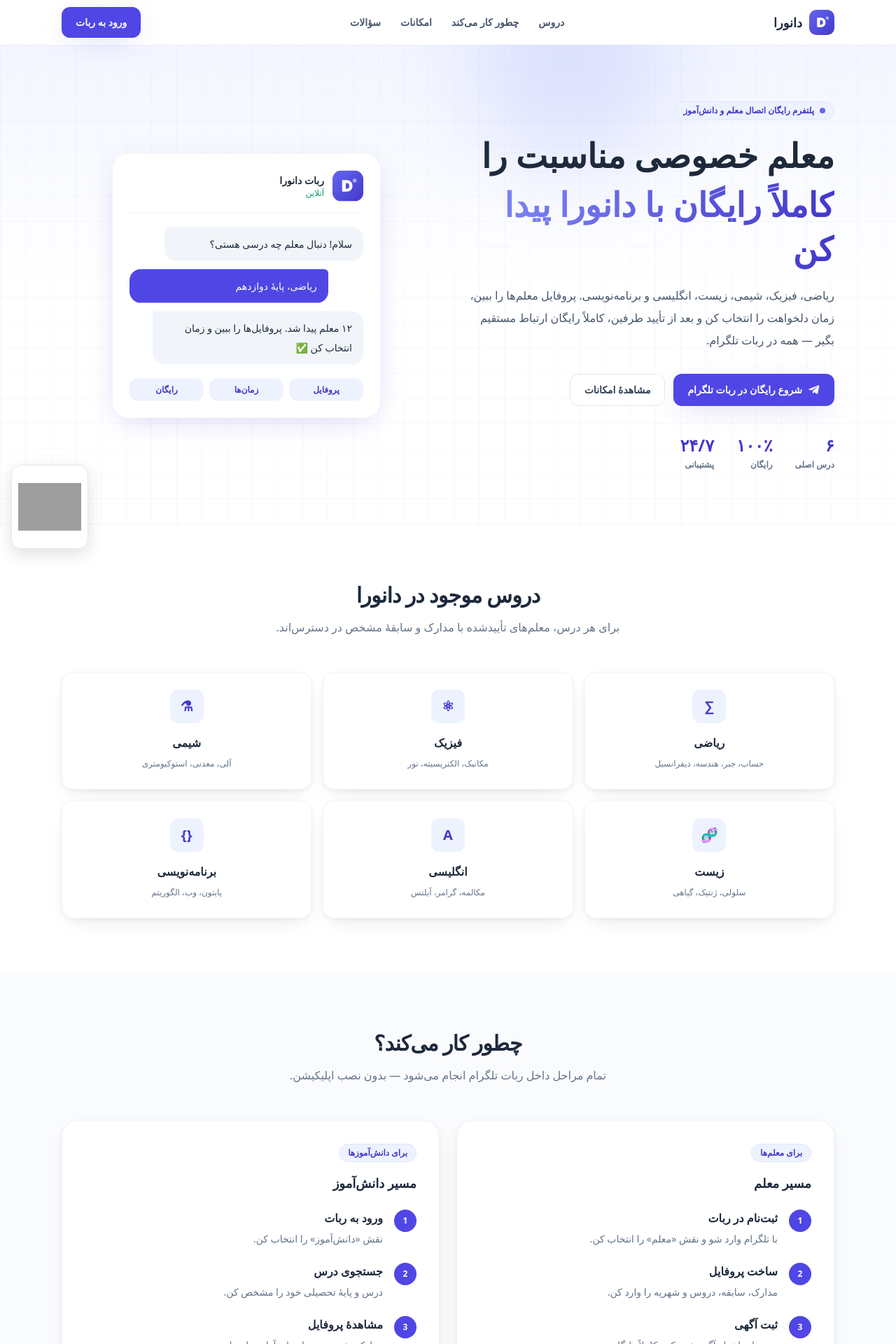
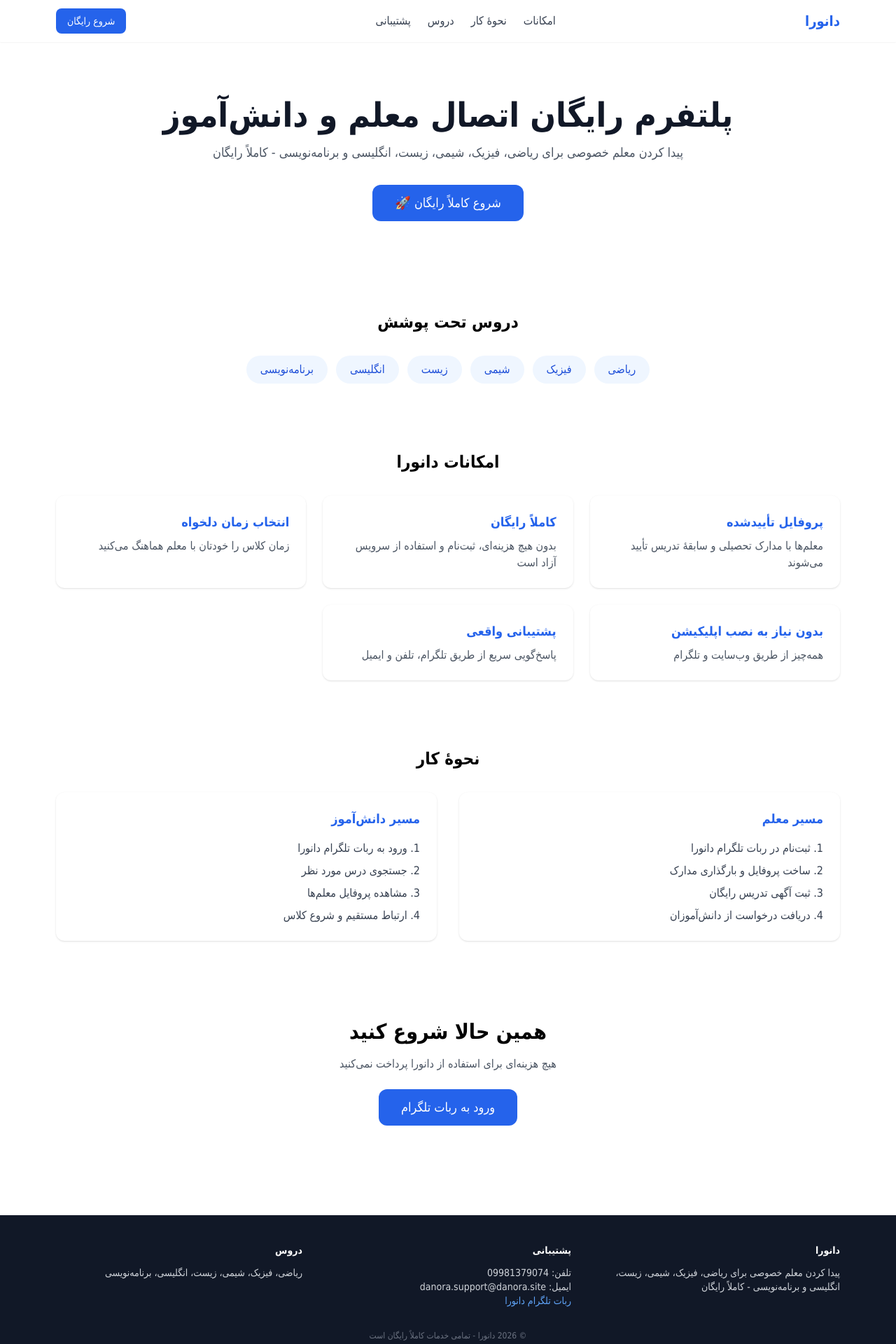
Before and after one commit to 0NatureBoy0/danora-site, a Next.js app: page / in a window 1280 px wide. Shown: the top 1920 px of the page at 70% size. Built offline with nearby package versions, Linux system fonts and the light colour scheme; grey boxes are pictures that could not be loaded; a small style sheet from the web is missing.

Commit message:
نسخه جدید: حذف پلن‌ها و اینماد، رایگان کامل

```diff
--- a/app/globals.css
+++ b/app/globals.css
@@ -1,45 +1,11 @@
-@import url("https://cdn.jsdelivr.net/npm/vazirmatn@33.0.3/Vazirmatn-font-face.css");
-
 @tailwind base;
 @tailwind components;
 @tailwind utilities;
 
-@layer base {
-  html { scroll-behavior: smooth; -webkit-text-size-adjust: 100%; }
-  body {
-    @apply bg-white text-slate-800 antialiased;
-    font-feature-settings: "ss01", "ss02";
-  }
-  ::selection { @apply bg-brand-200 text-brand-900; }
+html {
+  direction: rtl;
 }
 
-@layer components {
-  .container-page { @apply mx-auto w-full max-w-6xl px-4 sm:px-6; }
-
-  .btn {
-    @apply inline-flex items-center justify-center gap-2 rounded-xl px-5 py-3
-           text-sm font-bold transition active:scale-[.98]
-           focus:outline-none focus-visible:ring-4 focus-visible:ring-brand-200;
-  }
-  .btn-primary { @apply btn bg-brand-600 text-white shadow-soft hover:bg-brand-700; }
-  .btn-ghost   { @apply btn border border-slate-200 bg-white text-slate-700 hover:bg-slate-50; }
-
-  .badge {
-    @apply inline-flex items-center gap-2 rounded-full border border-brand-100
-           bg-brand-50 px-3 py-1 text-xs font-bold text-brand-700;
-  }
-  .card {
-    @apply rounded-2xl border border-slate-100 bg-white p-6 shadow-card
-           transition hover:-translate-y-1 hover:border-brand-200;
-  }
-  .section       { @apply py-16 sm:py-20; }
-  .section-title { @apply text-2xl font-black tracking-tight sm:text-3xl; }
-  .section-sub   { @apply mt-3 text-slate-500 leading-8; }
+body {
+  font-family: "Vazirmatn", Tahoma, sans-serif;
 }
-
-.grid-bg {
-  background-image:
-    linear-gradient(to right,  rgba(99,102,241,.07) 1px, transparent 1px),
-    linear-gradient(to bottom, rgba(99,102,241,.07) 1px, transparent 1px);
-  background-size: 36px 36px;
-}
--- a/app/layout.tsx
+++ b/app/layout.tsx
@@ -1,38 +1,25 @@
-import EnamadBadge from "./EnamadBadge";
-import type { Metadata, Viewport } from "next";
+import type { Metadata } from "next";
 import "./globals.css";
-import { site } from "../lib/site";
+import Header from "@/components/Header";
+import Footer from "@/components/Footer";
+import { siteConfig } from "@/lib/site";
 
 export const metadata: Metadata = {
-  metadataBase: new URL(site.url),
-  title: {
-    default: `${site.name} | پیدا کردن معلم خصوصی`,
-    template: `%s | ${site.name}`,
-  },
-  description:
-    "دانورا پلتفرم اتصال معلم و دانش‌آموز است. معلم خصوصی ریاضی، فیزیک، شیمی، زیست، انگلیسی و برنامه‌نویسی را در ربات تلگرام دانورا پیدا کنید.",
-  keywords: ["معلم خصوصی", "تدریس خصوصی", "ریاضی", "فیزیک", "شیمی", "زیست", "انگلیسی", "برنامه‌نویسی", "دانورا"],
-  openGraph: {
-    type: "website",
-    locale: "fa_IR",
-    url: site.url,
-    siteName: site.name,
-    title: `${site.name} | پیدا کردن معلم خصوصی`,
-    description: "معلم خصوصی مناسبت را با دانورا پیدا کن.",
-  },
-  robots: { index: true, follow: true },
+  title: `${siteConfig.name} | ${siteConfig.slogan}`,
+  description: siteConfig.description,
 };
 
-export const viewport: Viewport = {
-  themeColor: "#4f46e5",
-  width: "device-width",
-  initialScale: 1,
-};
-
-export default function RootLayout({ children }: { children: React.ReactNode }) {
+export default function RootLayout({
+  children,
+}: {
+  children: React.ReactNode;
+}) {
   return (
     <html lang="fa" dir="rtl">
-      <body className="font-sans">{children}        <EnamadBadge />
+      <body>
+        <Header />
+        {children}
+        <Footer />
       </body>
     </html>
   );
--- a/app/page.tsx
+++ b/app/page.tsx
@@ -1,25 +1,90 @@
-import Header from "../components/Header";
-import Hero from "../components/Hero";
-import Subjects from "../components/Subjects";
-import HowItWorks from "../components/HowItWorks";
-import Features from "../components/Features";
-import Faq from "../components/Faq";
-import Cta from "../components/Cta";
-import Footer from "../components/Footer";
+import { siteConfig } from "@/lib/site";
 
-export default function Page() {
+export default function Home() {
   return (
-    <>
-      <Header />
-      <main>
-        <Hero />
-        <Subjects />
-        <HowItWorks />
-        <Features />
-        <Faq />
-        <Cta />
-      </main>
-      <Footer />
-    </>
+    <main className="max-w-6xl mx-auto px-4">
+      {/* Hero */}
+      <section className="text-center py-20">
+        <h1 className="text-4xl md:text-5xl font-extrabold text-gray-900 mb-4">
+          {siteConfig.slogan}
+        </h1>
+        <p className="text-gray-600 text-lg mb-8 max-w-2xl mx-auto">
+          {siteConfig.description}
+        </p>
+        <a
+          href={siteConfig.telegramBot}
+          target="_blank"
+          rel="noopener noreferrer"
+          className="bg-blue-600 text-white px-8 py-3 rounded-xl text-lg hover:bg-blue-700 transition inline-block"
+        >
+          شروع کاملاً رایگان 🚀
+        </a>
+      </section>
+
+      {/* Subjects */}
+      <section id="subjects" className="py-12">
+        <h2 className="text-2xl font-bold text-center mb-8">دروس تحت پوشش</h2>
+        <div className="flex flex-wrap justify-center gap-3">
+          {siteConfig.subjects.map((s) => (
+            <span
+              key={s}
+              className="bg-blue-50 text-blue-700 px-5 py-2 rounded-full font-medium"
+            >
+              {s}
+            </span>
+          ))}
+        </div>
+      </section>
+
+      {/* Features */}
+      <section id="features" className="py-12">
+        <h2 className="text-2xl font-bold text-center mb-8">امکانات دانورا</h2>
+        <div className="grid md:grid-cols-3 gap-6">
+          {siteConfig.features.map((f) => (
+            <div key={f.title} className="bg-white shadow rounded-xl p-6">
+              <h3 className="font-bold text-lg mb-2 text-blue-600">{f.title}</h3>
+              <p className="text-gray-600">{f.desc}</p>
+            </div>
+          ))}
+        </div>
+      </section>
+
+      {/* How it works */}
+      <section id="how-it-works" className="py-12">
+        <h2 className="text-2xl font-bold text-center mb-8">نحوهٔ کار</h2>
+        <div className="grid md:grid-cols-2 gap-8">
+          <div className="bg-white shadow rounded-xl p-6">
+            <h3 className="font-bold text-lg mb-4 text-blue-600">مسیر معلم</h3>
+            <ol className="list-decimal list-inside space-y-2 text-gray-700">
+              {siteConfig.teacherSteps.map((step) => (
+                <li key={step}>{step}</li>
+              ))}
+            </ol>
+          </div>
+          <div className="bg-white shadow rounded-xl p-6">
+            <h3 className="font-bold text-lg mb-4 text-blue-600">مسیر دانش‌آموز</h3>
+            <ol className="list-decimal list-inside space-y-2 text-gray-700">
+              {siteConfig.studentSteps.map((step) => (
+                <li key={step}>{step}</li>
+              ))}
+            </ol>
+          </div>
+        </div>
+      </section>
+
+      {/* CTA */}
+      <section className="text-center py-16">
+        <h2 className="text-3xl font-bold mb-4">همین حالا شروع کنید</h2>
+        <p className="text-gray-600 mb-6">هیچ هزینه‌ای برای استفاده از دانورا پرداخت نمی‌کنید</p>
+        <a
+          href={siteConfig.telegramBot}
+          target="_blank"
+          rel="noopener noreferrer"
+          className="bg-blue-600 text-white px-8 py-3 rounded-xl text-lg hover:bg-blue-700 transition inline-block"
+        >
+          ورود به ربات تلگرام
+        </a>
+      </section>
+    </main>
   );
 }
--- a/components/Footer.tsx
+++ b/components/Footer.tsx
@@ -1,60 +1,34 @@
-import Logo from "./Logo";
-import { site, subjects } from "../lib/site";
+import { siteConfig } from "@/lib/site";
 
 export default function Footer() {
   return (
-    <footer className="border-t border-slate-100 bg-slate-50/70">
-      <div className="container-page py-14">
-        <div className="grid gap-10 sm:grid-cols-2 lg:grid-cols-4">
-          <div className="lg:col-span-2">
-            <div className="flex items-center gap-2.5">
-              <Logo size={38} />
-              <span className="text-lg font-black">{site.name}</span>
-            </div>
-            <p className="mt-4 max-w-sm text-sm leading-8 text-slate-500">
-              دانورا پلتفرم اتصال معلم و دانش‌آموز است. پیدا کردن معلم خصوصی، انتخاب زمان و
-              ارتباط مطمئن — همه در ربات تلگرام.
-            </p>
-            <a href={site.bot} target="_blank" rel="noopener" className="btn-primary mt-6">
-              ورود به ربات
-            </a>
-          </div>
-
-          <div>
-            <h3 className="text-sm font-black">دروس</h3>
-            <ul className="mt-4 space-y-2.5 text-sm text-slate-500">
-              {subjects.map((s) => <li key={s.name}>{s.name}</li>)}
-            </ul>
-          </div>
-
-          <div>
-            <h3 className="text-sm font-black">ارتباط با ما</h3>
-            <ul className="mt-4 space-y-2.5 text-sm text-slate-500">
-              <li>
-                <a href={`tel:${site.phone}`} className="hover:text-brand-700">
-                  پشتیبانی: {site.phoneFa}
-                </a>
-              </li>
-              <li>
-                <a href={`mailto:${site.email}`} className="hover:text-brand-700">
-                  {site.email}
-                </a>
-              </li>
-              <li>
-                <a href={site.bot} target="_blank" rel="noopener" className="hover:text-brand-700">
-                  ربات تلگرام دانورا
-                </a>
-              </li>
-              <li>{site.domain}</li>
-            </ul>
-          </div>
+    <footer id="support" className="bg-gray-900 text-gray-300 py-10 mt-16">
+      <div className="max-w-6xl mx-auto px-4 grid md:grid-cols-3 gap-8 text-sm">
+        <div>
+          <h3 className="text-white font-bold mb-3">{siteConfig.name}</h3>
+          <p>{siteConfig.description}</p>
         </div>
-
-        <div className="mt-12 flex flex-col items-center gap-3 border-t border-slate-200 pt-6 text-xs text-slate-400 sm:flex-row sm:justify-between">
-          <p>© {new Date().getFullYear()} دانورا — تمامی حقوق محفوظ است.</p>
-          <p>پرداخت‌ها از طریق درگاه معتبر زرین‌پال</p>
+        <div>
+          <h3 className="text-white font-bold mb-3">پشتیبانی</h3>
+          <p>تلفن: {siteConfig.supportPhone}</p>
+          <p>ایمیل: {siteConfig.supportEmail}</p>
+          <a
+            href={siteConfig.telegramBot}
+            target="_blank"
+            rel="noopener noreferrer"
+            className="text-blue-400 hover:underline"
+          >
+            ربات تلگرام دانورا
+          </a>
+        </div>
+        <div>
+          <h3 className="text-white font-bold mb-3">دروس</h3>
+          <p>{siteConfig.subjects.join("، ")}</p>
         </div>
       </div>
+      <p className="text-center text-xs text-gray-500 mt-8">
+        © {new Date().getFullYear()} {siteConfig.name} - تمامی خدمات کاملاً رایگان است
+      </p>
     </footer>
   );
 }
--- a/components/Header.tsx
+++ b/components/Header.tsx
@@ -1,89 +1,28 @@
-"use client";
-
-import { useEffect, useState } from "react";
-import Logo from "./Logo";
-import { site } from "../lib/site";
-
-const nav = [
-  { href: "#subjects", label: "دروس" },
-  { href: "#how",      label: "چطور کار می‌کند" },
-  { href: "#features", label: "امکانات" },
-  { href: "#faq",      label: "سؤالات" },
-];
+import Link from "next/link";
+import { siteConfig } from "@/lib/site";
 
 export default function Header() {
-  const [open, setOpen] = useState(false);
-  const [solid, setSolid] = useState(false);
-
-  useEffect(() => {
-    const onScroll = () => setSolid(window.scrollY > 12);
-    onScroll();
-    window.addEventListener("scroll", onScroll, { passive: true });
-    return () => window.removeEventListener("scroll", onScroll);
-  }, []);
-
   return (
-    <header
-      className={`sticky top-0 z-50 transition ${
-        solid ? "border-b border-slate-100 bg-white/85 backdrop-blur-md" : "bg-transparent"
-      }`}
-    >
-      <div className="container-page flex h-16 items-center justify-between">
-        <a href="#" className="flex items-center gap-2.5">
-          <Logo size={36} />
-          <span className="text-lg font-black">{site.name}</span>
+    <header className="bg-white shadow-sm sticky top-0 z-50">
+      <div className="max-w-6xl mx-auto flex items-center justify-between px-4 py-3">
+        <Link href="/" className="text-xl font-bold text-blue-600">
+          {siteConfig.name}
+        </Link>
+        <nav className="hidden md:flex gap-6 text-gray-700">
+          <Link href="#features">امکانات</Link>
+          <Link href="#how-it-works">نحوهٔ کار</Link>
+          <Link href="#subjects">دروس</Link>
+          <Link href="#support">پشتیبانی</Link>
+        </nav>
+        <a
+          href={siteConfig.telegramBot}
+          target="_blank"
+          rel="noopener noreferrer"
+          className="bg-blue-600 text-white px-4 py-2 rounded-lg text-sm hover:bg-blue-700 transition"
+        >
+          شروع رایگان
         </a>
-
-        <nav className="hidden items-center gap-1 md:flex">
-          {nav.map((i) => (
-            <a
-              key={i.href}
-              href={i.href}
-              className="rounded-lg px-3 py-2 text-sm font-bold text-slate-600 transition hover:bg-slate-50 hover:text-brand-700"
-            >
-              {i.label}
-            </a>
-          ))}
-        </nav>
-
-        <div className="hidden md:block">
-          <a href={site.bot} target="_blank" rel="noopener" className="btn-primary">
-            ورود به ربات
-          </a>
-        </div>
-
-        <button
-          onClick={() => setOpen((v) => !v)}
-          aria-label="منو"
-          aria-expanded={open}
-          className="rounded-lg border border-slate-200 p-2.5 md:hidden"
-        >
-          <svg width="20" height="20" viewBox="0 0 24 24" fill="none" stroke="currentColor" strokeWidth="2.2" strokeLinecap="round">
-            {open ? <><path d="M18 6 6 18" /><path d="m6 6 12 12" /></>
-                  : <><path d="M4 7h16" /><path d="M4 12h16" /><path d="M4 17h16" /></>}
-          </svg>
-        </button>
       </div>
-
-      {open && (
-        <div className="border-t border-slate-100 bg-white md:hidden">
-          <nav className="container-page flex flex-col py-3">
-            {nav.map((i) => (
-              <a
-                key={i.href}
-                href={i.href}
-                onClick={() => setOpen(false)}
-                className="rounded-lg px-3 py-3 text-sm font-bold text-slate-700 hover:bg-slate-50"
-              >
-                {i.label}
-              </a>
-            ))}
-            <a href={site.bot} target="_blank" rel="noopener" className="btn-primary mt-3">
-              ورود به ربات
-            </a>
-          </nav>
-        </div>
-      )}
     </header>
   );
 }
--- a/lib/site.ts
+++ b/lib/site.ts
@@ -1,19 +1,28 @@
-export const site = {
+export const siteConfig = {
   name: "دانورا",
-  tagline: "پلتفرم رایگان اتصال معلم و دانش‌آموز",
-  bot: "https://t.me/Teachconnect_ir_bot",
-  phone: "09981379074",
-  phoneFa: "۰۹۹۸۱۳۷۹۰۷۴",
-  email: "danora.support@danora.site",
-  domain: "danora.site",
-  url: "https://danora.site",
+  slogan: "پلتفرم رایگان اتصال معلم و دانش‌آموز",
+  description: "پیدا کردن معلم خصوصی برای ریاضی، فیزیک، شیمی، زیست، انگلیسی و برنامه‌نویسی - کاملاً رایگان",
+  telegramBot: "https://t.me/Teachconnect_ir_bot",
+  supportPhone: "09981379074",
+  supportEmail: "danora.support@danora.site",
+  subjects: ["ریاضی", "فیزیک", "شیمی", "زیست", "انگلیسی", "برنامه‌نویسی"],
+  features: [
+    { title: "پروفایل تأیید‌شده", desc: "معلم‌ها با مدارک تحصیلی و سابقهٔ تدریس تأیید می‌شوند" },
+    { title: "کاملاً رایگان", desc: "بدون هیچ هزینه‌ای، ثبت‌نام و استفاده از سرویس آزاد است" },
+    { title: "انتخاب زمان دلخواه", desc: "زمان کلاس را خودتان با معلم هماهنگ می‌کنید" },
+    { title: "بدون نیاز به نصب اپلیکیشن", desc: "همه‌چیز از طریق وب‌سایت و تلگرام" },
+    { title: "پشتیبانی واقعی", desc: "پاسخ‌گویی سریع از طریق تلگرام، تلفن و ایمیل" },
+  ],
+  teacherSteps: [
+    "ثبت‌نام در ربات تلگرام دانورا",
+    "ساخت پروفایل و بارگذاری مدارک",
+    "ثبت آگهی تدریس رایگان",
+    "دریافت درخواست از دانش‌آموزان",
+  ],
+  studentSteps: [
+    "ورود به ربات تلگرام دانورا",
+    "جستجوی درس مورد نظر",
+    "مشاهده پروفایل معلم‌ها",
+    "ارتباط مستقیم و شروع کلاس",
+  ],
 };
-
-export const subjects = [
-  { name: "ریاضی",       icon: "∑",  desc: "حساب، جبر، هندسه، دیفرانسیل" },
-  { name: "فیزیک",       icon: "⚛",  desc: "مکانیک، الکتریسیته، نور" },
-  { name: "شیمی",        icon: "⚗",  desc: "آلی، معدنی، استوکیومتری" },
-  { name: "زیست",        icon: "🧬", desc: "سلولی، ژنتیک، گیاهی" },
-  { name: "انگلیسی",     icon: "A",  desc: "مکالمه، گرامر، آیلتس" },
-  { name: "برنامه‌نویسی", icon: "{}", desc: "پایتون، وب، الگوریتم" },
-];
```
Also changed, not shown: 1 other file (tests, documents, lock files or other folders).
